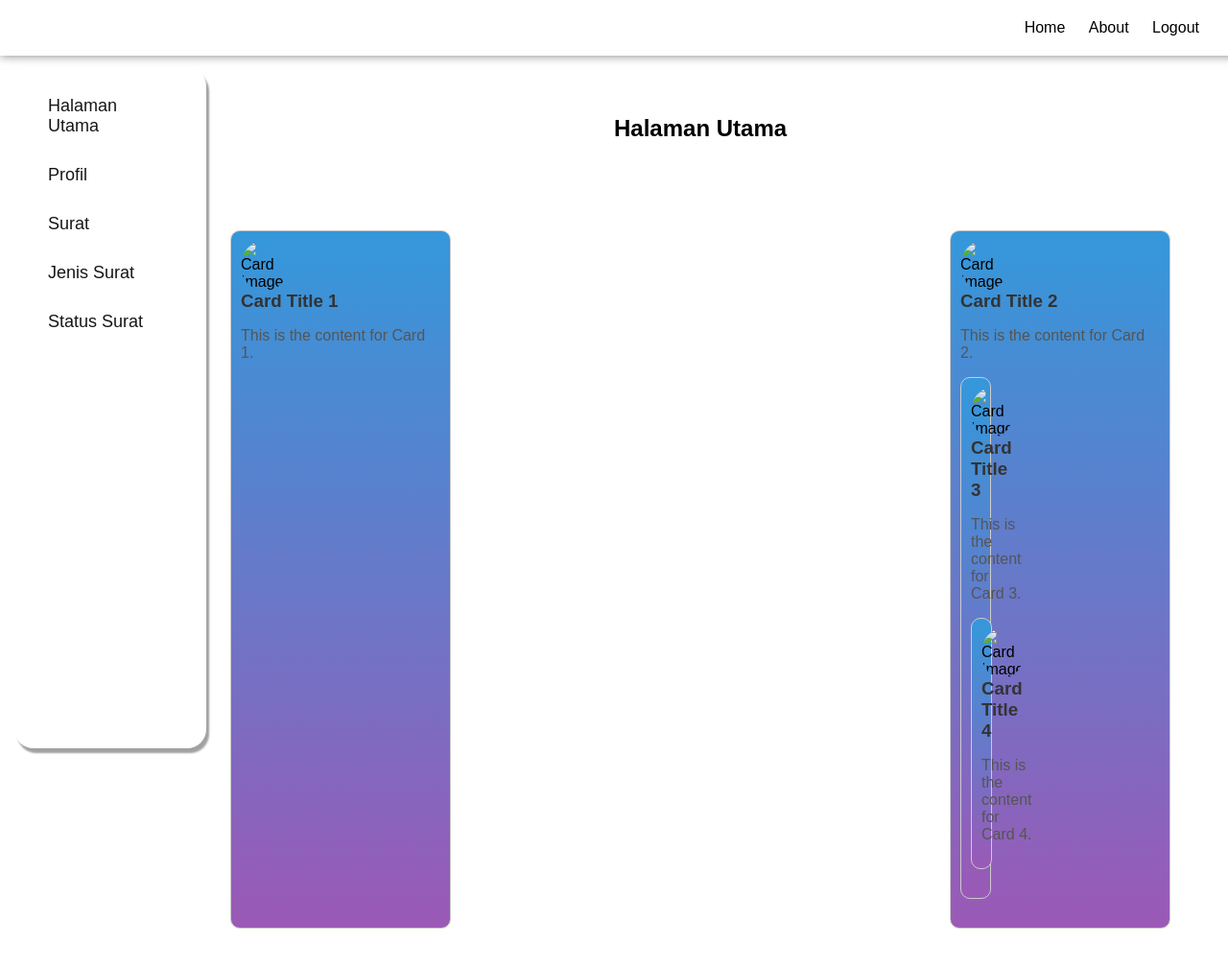
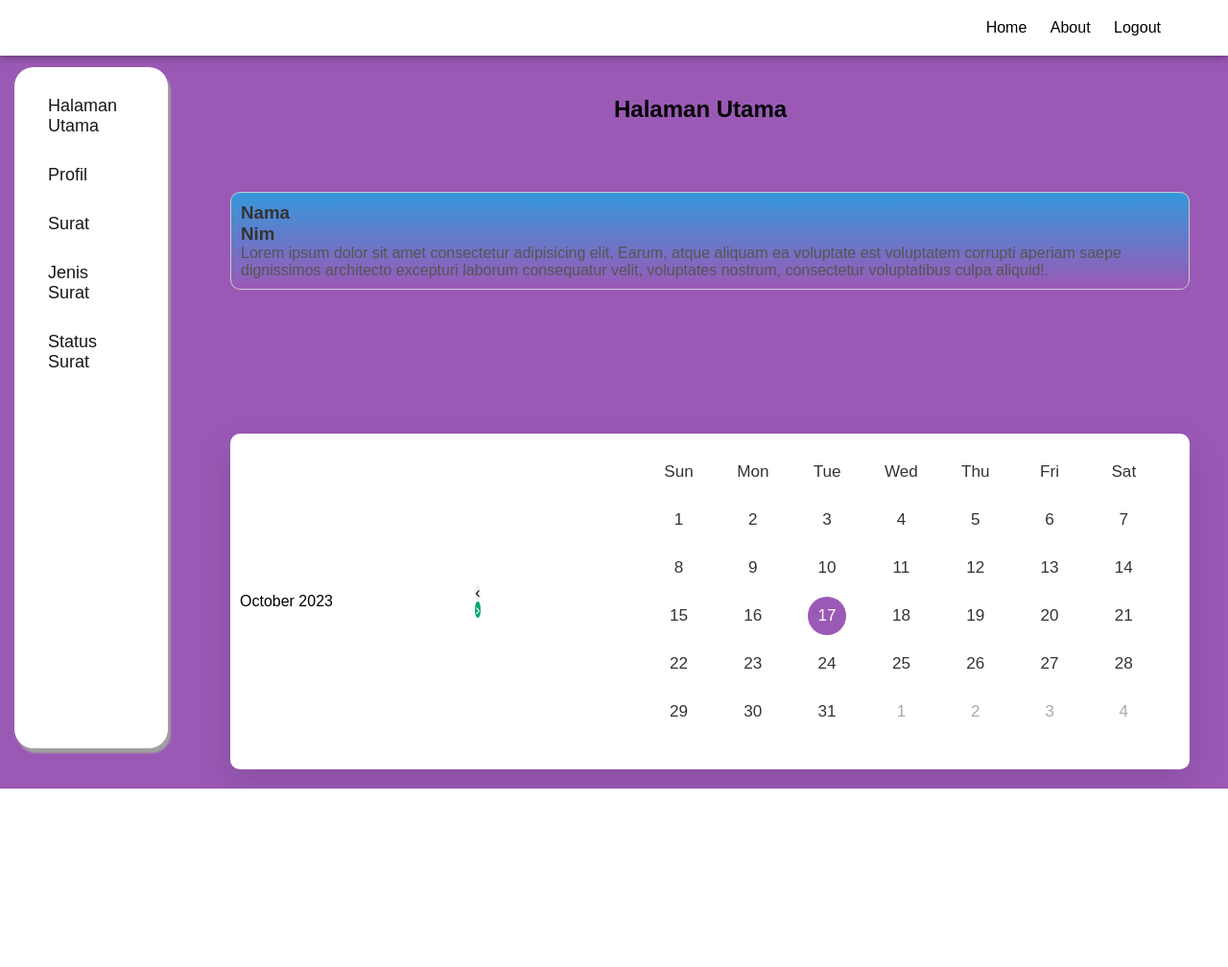
Before and after one commit to DustinHK/WEB_UTS, a PHP site: page /pages/main.php in a window 1280 px wide. Shown: the whole page at 96% size. After the commit the page ends 822 px from the top, so only its background shows below. Run offline with PHP 8.4, Linux system fonts and the light colour scheme; some libraries are stand-ins or nearby versions.

Commit message:
add : kalender kalenderan

```diff
--- a/pages/main.php
+++ b/pages/main.php
@@ -31,33 +31,39 @@
         <div class="content">
             <h2 style="font-weight: 900;">Halaman Utama</h2>
             <div class="card">
-                <img src="https://via.placeholder.com/150" alt="Card Image">
+                <!-- <img src="https://via.placeholder.com/150" alt="Card Image"> -->
                 <div class="card-content">
-                    <h3>Card Title 1</h3>
-                    <p>This is the content for Card 1.</p>
-                </div>
-            </div>
-            <div class="card">
-                <img src="https://via.placeholder.com/150" alt="Card Image">
-                <div class="card-content">
-                    <h3>Card Title 2</h3>
-                    <p>This is the content for Card 2.</p>
-                </div>
-            <div class="card">
-                <img src="https://via.placeholder.com/150" alt="Card Image">
-                <div class="card-content">
-                    <h3>Card Title 3</h3>
-                    <p>This is the content for Card 3.</p>
-                </div>
-            <div class="card">
-                <img src="https://via.placeholder.com/150" alt="Card Image">
-                <div class="card-content">
-                    <h3>Card Title 4</h3>
-                    <p>This is the content for Card 4.</p>
+                    <h3>Nama</h3>
+                    <h3>Nim</h3>
+                    <p>Lorem ipsum dolor sit amet consectetur adipisicing elit. Earum, atque aliquam ea voluptate est voluptatem corrupti aperiam saepe dignissimos architecto excepturi laborum consequatur velit, voluptates nostrum, consectetur voluptatibus culpa aliquid!.</p>
                 </div>
             </div>
         </div>
-    </div>
+
+
+        <div class="content">
+            <div class="wrapper">
+                <p class="current-date"></p>
+                <div class="icons">
+                  <span id="prev" class="previous round">&#8249;</span>
+                  <span id="next" class="next round">&#8250;</span>
+                </div>
+              </header>
+              <div class="calendar">
+                <ul class="weeks">
+                  <li>Sun</li>
+                  <li>Mon</li>
+                  <li>Tue</li>
+                  <li>Wed</li>
+                  <li>Thu</li>
+                  <li>Fri</li>
+                  <li>Sat</li>
+                </ul>
+                <ul class="days"></ul>
+              </div>
+            </div>
+        </div>
+
     <script src="../styles/script.js"></script>
 </body>
 </html>
--- a/styles/main.css
+++ b/styles/main.css
@@ -32,6 +32,7 @@ body {
 
 .container {
     display: flex;
+    flex-direction: column;
 }
 
 .sidebar {
@@ -94,7 +95,7 @@ body {
     border-radius: 10px;
     margin-bottom: 20px;
     padding: 10px;
-    width: calc(25% - 20px);
+    width: calc(100%);
     margin-right: 20px;
     box-sizing: border-box;
     background: linear-gradient(to bottom, #3498db, #9b59b6);
@@ -141,3 +142,130 @@ body {
         margin-left: 0;
     }
 }
+
+/* Import Google font - Poppins */
+@import url('https://fonts.googleapis.com/css2?family=Poppins:wght@400;500;600&display=swap');
+*{
+  margin: 0;
+  padding: 0;
+  box-sizing: border-box;
+  font-family: 'Poppins', sans-serif;
+}
+body{
+  display: flex;
+  align-items: center;
+  padding: 0 10px;
+  justify-content: center;
+  min-height: 100vh;
+  background: #9B59B6;
+}
+.content .wrapper{
+  background: #fff;
+  display: flex;
+  justify-content: space-between;
+  width: 100%; /* Ensure the navbar takes the full width of the screen */
+  align-items: center;
+  padding: 10px;
+  border-radius: 10px;
+  margin-top: 10px;
+  box-shadow: 0 15px 40px rgba(0,0,0,0.12);
+}
+.content .wrapper header{
+  display: flex;
+  align-items: center;
+  padding: 25px 30px 10px;
+  justify-content: space-between;
+}
+header .icons{
+  display: flex;
+}
+header .icons span{
+  height: 38px;
+  width: 38px;
+  margin: 0 1px;
+  cursor: pointer;
+  color: #878787;
+  text-align: center;
+  line-height: 38px;
+  font-size: 1.9rem;
+  user-select: none;
+  border-radius: 50%;
+}
+.icons span:last-child{
+  margin-right: -10px;
+}
+header .icons span:hover{
+  background: #f2f2f2;
+}
+header .current-date{
+  font-size: 1.45rem;
+  font-weight: 500;
+}
+.calendar{
+  padding: 20px;
+}
+.calendar ul{
+  display: flex;
+  flex-wrap: wrap;
+  list-style: none;
+  text-align: center;
+}
+.calendar .days{
+  margin-bottom: 20px;
+}
+.calendar li{
+  color: #333;
+  width: calc(100% / 7);
+  font-size: 1.07rem;
+}
+.calendar .weeks li{
+  font-weight: 500;
+  cursor: default;
+}
+.calendar .days li{
+  z-index: 1;
+  cursor: pointer;
+  position: relative;
+  margin-top: 30px;
+}
+.days li.inactive{
+  color: #aaa;
+}
+.days li.active{
+  color: #fff;
+}
+.days li::before{
+  position: absolute;
+  content: "";
+  left: 50%;
+  top: 50%;
+  height: 40px;
+  width: 40px;
+  z-index: -1;
+  border-radius: 50%;
+  transform: translate(-50%, -50%);
+}
+.days li.active::before{
+  background: #9B59B6;
+}
+.days li:not(.active):hover::before{
+  background: #f2f2f2;
+}
+
+.previous {
+    height: 100%;
+    width: 100%;
+    background-color: #f1f1f1;
+    color: black;
+  }
+
+  .next {
+    height: 100%;
+    width: 100%;
+    background-color: #04AA6D;
+    color: white;
+  }
+
+  .round {
+    border-radius: 50%;
+  }
--- a/styles/script.js
+++ b/styles/script.js
@@ -2,3 +2,59 @@ function toggleSidebar() {
     const sidebarContent = document.getElementById('sidebarContent');
     sidebarContent.style.display = (sidebarContent.style.display === 'none' || sidebarContent.style.display === '') ? 'block' : 'none';
 }
+
+const daysTag = document.querySelector(".days"),
+currentDate = document.querySelector(".current-date"),
+prevNextIcon = document.querySelectorAll(".icons span");
+
+// getting new date, current year and month
+let date = new Date(),
+currYear = date.getFullYear(),
+currMonth = date.getMonth();
+
+// storing full name of all months in array
+const months = ["January", "February", "March", "April", "May", "June", "July",
+              "August", "September", "October", "November", "December"];
+
+const renderCalendar = () => {
+    let firstDayofMonth = new Date(currYear, currMonth, 1).getDay(), // getting first day of month
+    lastDateofMonth = new Date(currYear, currMonth + 1, 0).getDate(), // getting last date of month
+    lastDayofMonth = new Date(currYear, currMonth, lastDateofMonth).getDay(), // getting last day of month
+    lastDateofLastMonth = new Date(currYear, currMonth, 0).getDate(); // getting last date of previous month
+    let liTag = "";
+
+    for (let i = firstDayofMonth; i > 0; i--) { // creating li of previous month last days
+        liTag += `<li class="inactive">${lastDateofLastMonth - i + 1}</li>`;
+    }
+
+    for (let i = 1; i <= lastDateofMonth; i++) { // creating li of all days of current month
+        // adding active class to li if the current day, month, and year matched
+        let isToday = i === date.getDate() && currMonth === new Date().getMonth()
+                     && currYear === new Date().getFullYear() ? "active" : "";
+        liTag += `<li class="${isToday}">${i}</li>`;
+    }
+
+    for (let i = lastDayofMonth; i < 6; i++) { // creating li of next month first days
+        liTag += `<li class="inactive">${i - lastDayofMonth + 1}</li>`
+    }
+    currentDate.innerText = `${months[currMonth]} ${currYear}`; // passing current mon and yr as currentDate text
+    daysTag.innerHTML = liTag;
+}
+renderCalendar();
+
+prevNextIcon.forEach(icon => { // getting prev and next icons
+    icon.addEventListener("click", () => { // adding click event on both icons
+        // if clicked icon is previous icon then decrement current month by 1 else increment it by 1
+        currMonth = icon.id === "prev" ? currMonth - 1 : currMonth + 1;
+
+        if(currMonth < 0 || currMonth > 11) { // if current month is less than 0 or greater than 11
+            // creating a new date of current year & month and pass it as date value
+            date = new Date(currYear, currMonth, new Date().getDate());
+            currYear = date.getFullYear(); // updating current year with new date year
+            currMonth = date.getMonth(); // updating current month with new date month
+        } else {
+            date = new Date(); // pass the current date as date value
+        }
+        renderCalendar(); // calling renderCalendar function
+    });
+});
```
